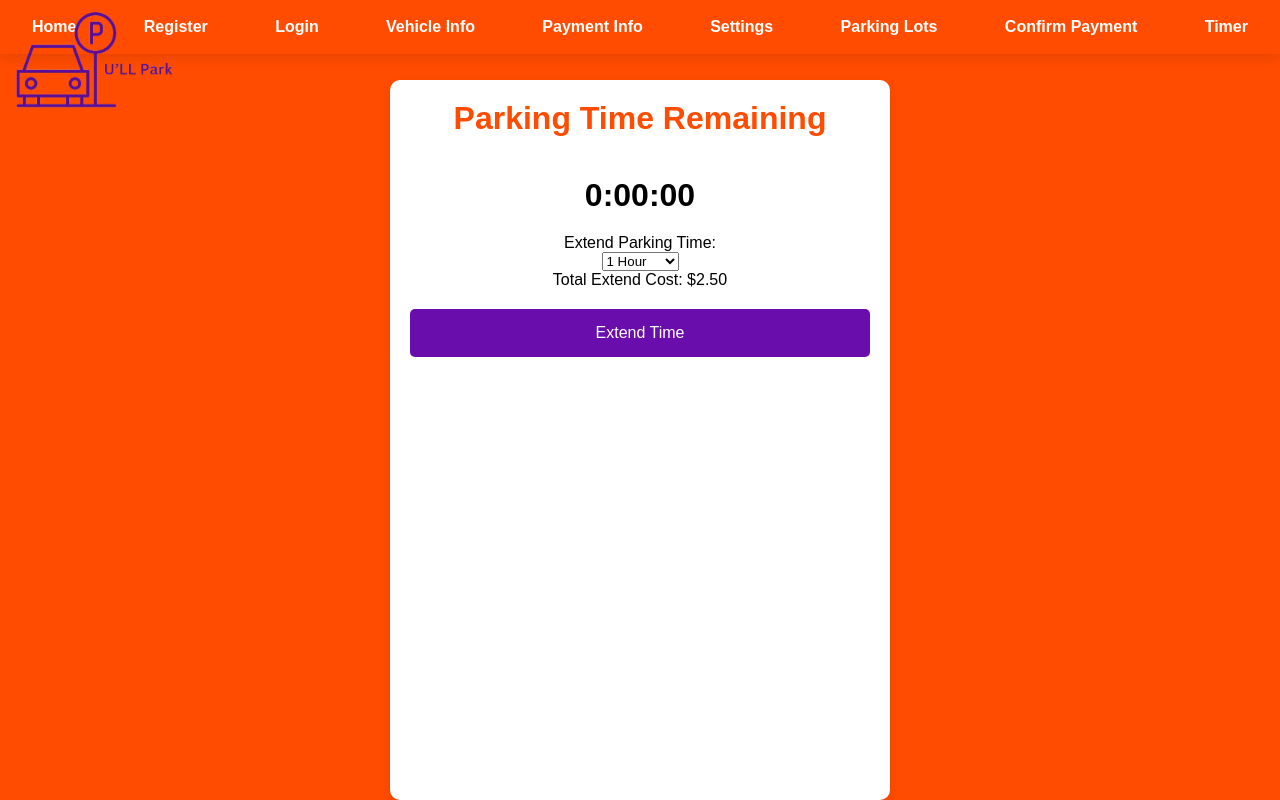
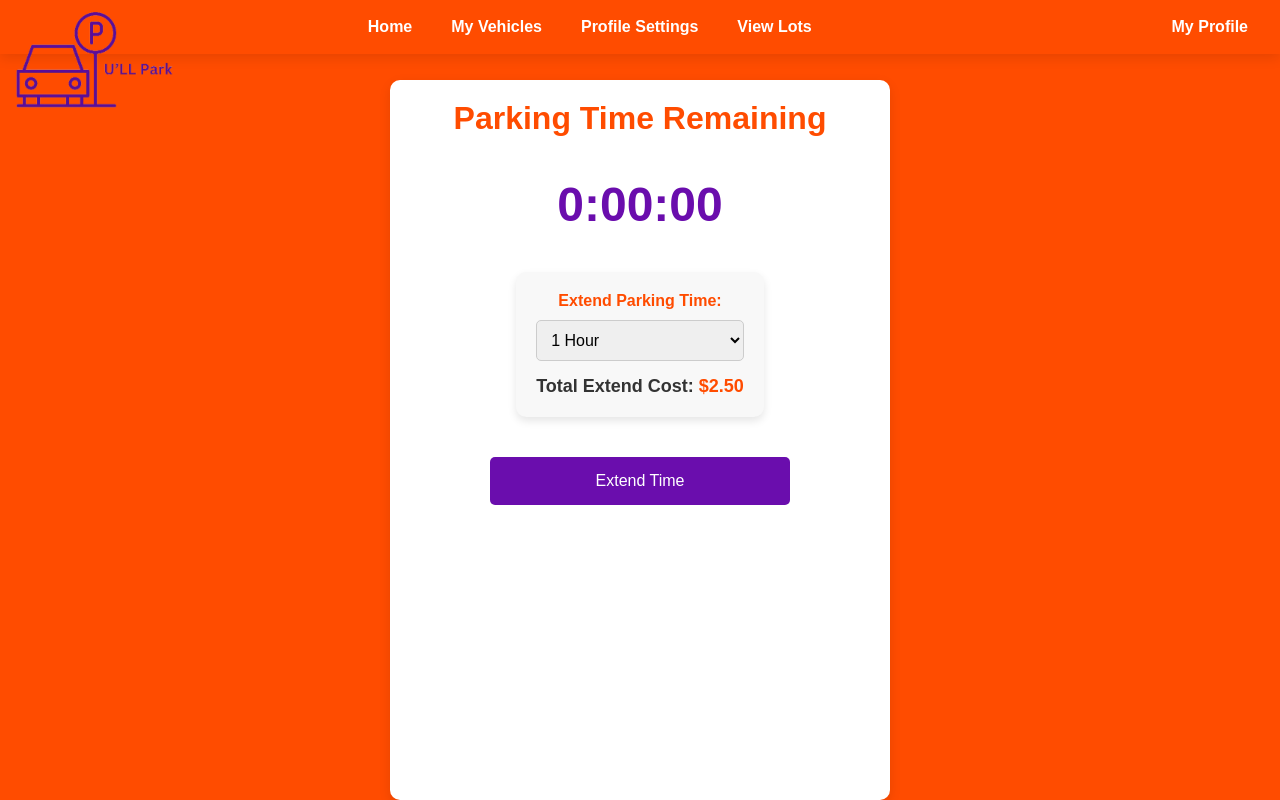
Before and after one commit to mysteRaron/Sprint3_2, a website: page views/timer.html in a window 1280 px wide. Drawn offline with Linux system fonts and the light colour scheme; no server answers; files whose address does not match are found by name.

Commit message:
Edits to Timer Page and Appropriate Styles Changes

```diff
--- a/styles.css
+++ b/styles.css
@@ -256,6 +256,80 @@ button:hover, .select-lot-btn:hover, #extend-time-btn:hover {
     box-shadow: 0 6px 10px rgba(0, 0, 0, 0.15);
 }
 
+/* Timer Page Styling */
+#parking-timer-page {
+    text-align: center;
+    padding: 20px;
+}
+
+#parking-timer-page h1 {
+    color: #FF4C00;
+    margin-bottom: 20px;
+}
+
+#timer {
+    font-size: 48px;
+    font-weight: bold;
+    margin: 20px 0;
+    color: #6A0DAD;
+}
+
+.extension-section {
+    background-color: #F8F8F8;
+    padding: 20px;
+    border-radius: 10px;
+    margin: 20px 0;
+    box-shadow: 0px 4px 8px rgba(0, 0, 0, 0.1);
+    display: flex;
+    flex-direction: column;
+    align-items: center;
+}
+
+.extension-section label {
+    font-size: 16px;
+    color: #FF4C00;
+    font-weight: bold;
+    margin-bottom: 10px;
+}
+
+#extend-hours {
+    width: 100%;
+    max-width: 300px;
+    padding: 10px;
+    font-size: 16px;
+    margin-bottom: 15px;
+    border: 1px solid #ccc;
+    border-radius: 5px;
+}
+
+.extend-cost {
+    font-size: 18px;
+    font-weight: bold;
+    color: #333;
+}
+
+.extend-cost span {
+    color: #FF4C00;
+}
+
+#extend-time-btn {
+    background-color: #6A0DAD;
+    color: white;
+    padding: 15px;
+    width: 100%;
+    max-width: 300px;
+    font-size: 16px;
+    border: none;
+    border-radius: 5px;
+    cursor: pointer;
+    transition: background-color 0.3s ease, transform 0.2s ease;
+}
+
+#extend-time-btn:hover {
+    background-color: #5C0D99;
+}
+
+
 /* Hide old bottom navigation */
 #bottom-nav {
     display: none;
--- a/views/timer.html
+++ b/views/timer.html
@@ -9,23 +9,26 @@
 <body>
     <!-- Navigation Bar -->
     <div id="top-nav">
-        <a href="/" class="nav-btn">Home</a>
-        <a href="/register" class="nav-btn">Register</a>
-        <a href="/login" class="nav-btn">Login</a>
-        <a href="/vehicle" class="nav-btn">Vehicle Info</a>
-        <a href="/paymentInfo" class="nav-btn">Payment Info</a>
-        <a href="/settings" class="nav-btn">Settings</a>
-        <a href="/parking-lots" class="nav-btn">Parking Lots</a>
-        <a href="/confirm-payment" class="nav-btn">Confirm Payment</a>
-        <a href="/timer" class="nav-btn">Timer</a>
+        <div class="nav-center">
+            <a href="/" class="nav-btn">Home</a>
+            <a href="/vehicle" class="nav-btn">My Vehicles</a>
+            <a href="/settings" class="nav-btn">Profile Settings</a>
+            <a href="/parking-lots" class="nav-btn">View Lots</a>
+        </div>
+        <div class="profile-section">
+            <a href="/profile" class="profile-link">My Profile</a>
+        </div>
     </div>
+
     <div id="logo-container">
         <img src="ullPark2.png" alt="U'LL Park Mobile Logo" id="logo">
     </div>
+
     <div class="page" id="parking-timer-page">
-        <h1>Parking Time Remaining</h1>
-        <p id="timer">0:00:00</p>
+    <h1>Parking Time Remaining</h1>
+    <p id="timer">0:00:00</p>
 
+    <div class="extension-section">
         <label for="extend-hours">Extend Parking Time:</label>
         <select id="extend-hours">
             <option value="1">1 Hour</option>
@@ -41,10 +44,13 @@
             <option value="11">11 Hours</option>
             <option value="12">12 Hours</option>
         </select>
+        <p class="extend-cost">
+            Total Extend Cost: <span id="extend-cost">$2.50</span>
+        </p>
+    </div>
 
-        <p>Total Extend Cost: $<span id="extend-cost">2.50</span></p>
-        <button id="extend-time-btn">Extend Time</button>
-    </div>
+    <button id="extend-time-btn">Extend Time</button>
+
     <script src="/app.js"></script>
 </body>
 </html>
```
